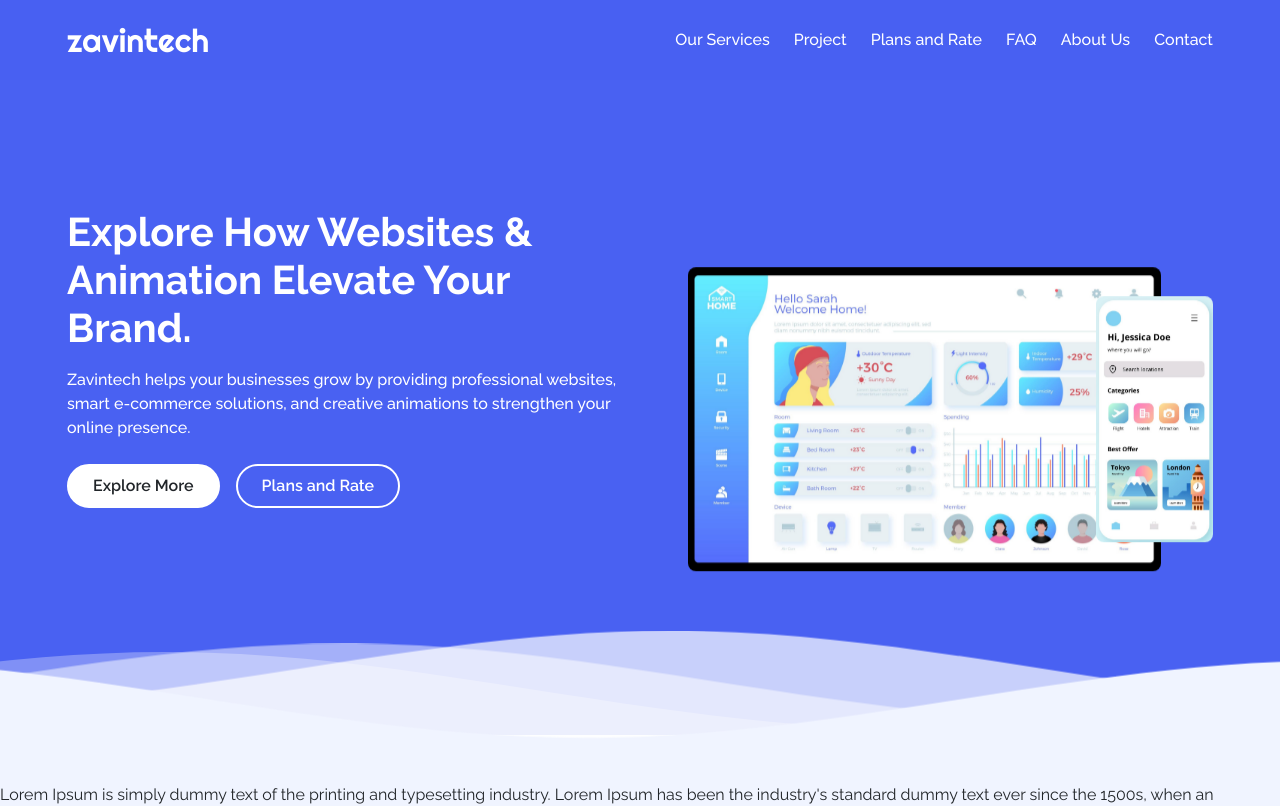
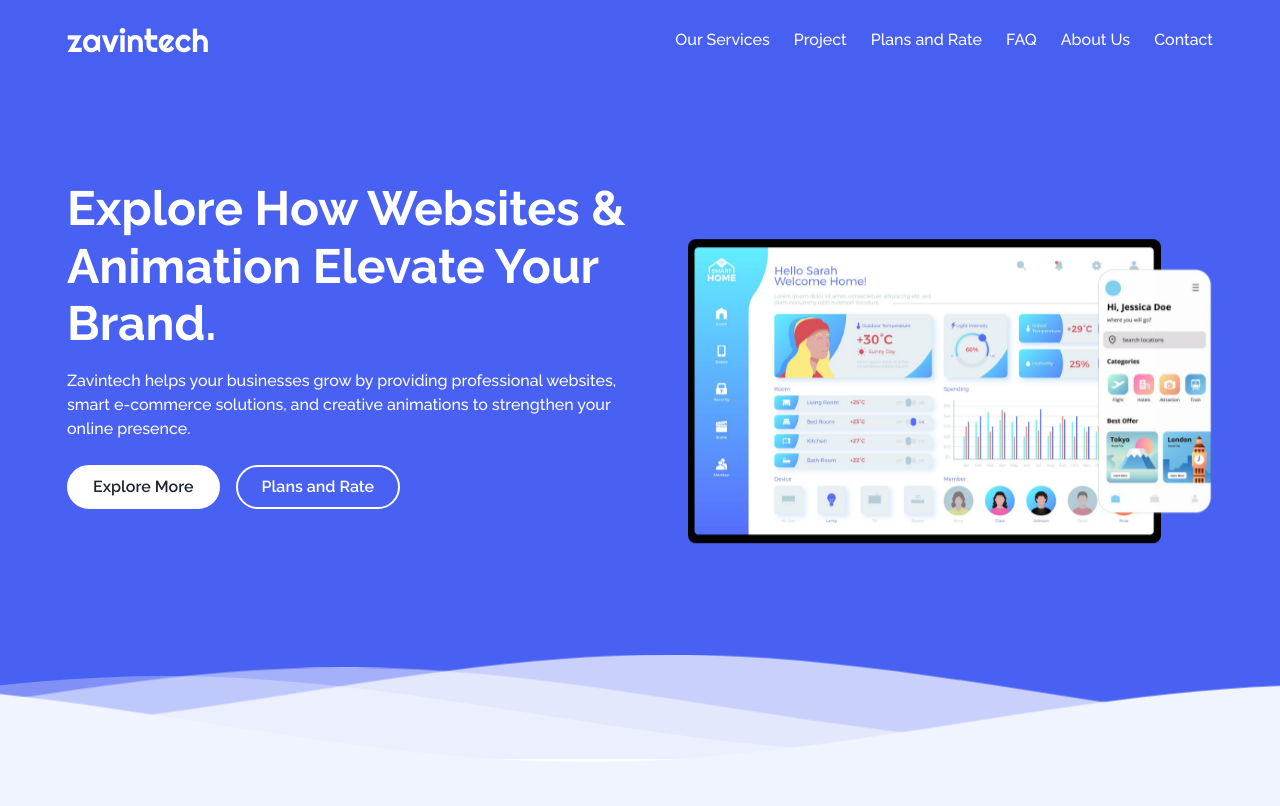
Before and after one commit to azzmnrwebdev/zavintech, a React (Vite) app: page / in a window 1280 px wide. Shown: the top 806 px of the page. Built offline with nearby package versions, Linux system fonts and the light colour scheme.

Commit message:
fix header done

```diff
--- a/src/App.jsx
+++ b/src/App.jsx
@@ -1,7 +1,7 @@
 import "./assets/css/index.css";
 import Nav from "react-bootstrap/Nav";
 import Navbar from "react-bootstrap/Navbar";
-import Phone from "./assets/images/phone.jpg";
+import Phone from "./assets/images/phone.png";
 import Container from "react-bootstrap/Container";
 import Dashboard from "./assets/images/dashboard.jpg";
 
@@ -28,7 +28,7 @@ const App = () => {
 
       {/* Header */}
       <header>
-        <div className="container py-5 py-lg-0 mb-lg-5">
+        <div className="container py-5 py-lg-0">
           <div className="row row-cols-1 row-cols-lg-2">
             <div className="col">
               <h1 className="title mb-3 text-sm-center text-lg-start">
--- a/src/assets/css/index.css
+++ b/src/assets/css/index.css
@@ -171,7 +171,11 @@ svg {
   }
 
   header {
-    padding-top: 208px;
+    padding-top: 180px;
+  }
+
+  header .container {
+    margin-bottom: 6.25rem;
   }
 }
 
@@ -179,4 +183,8 @@ svg {
   .container {
     max-width: 1170px !important;
   }
+
+  header .title {
+    font-size: 3rem;
+  }
 }
```
Also changed, not shown: src/assets/images/phone.PNG (added), src/assets/images/phone.jpg (deleted).
